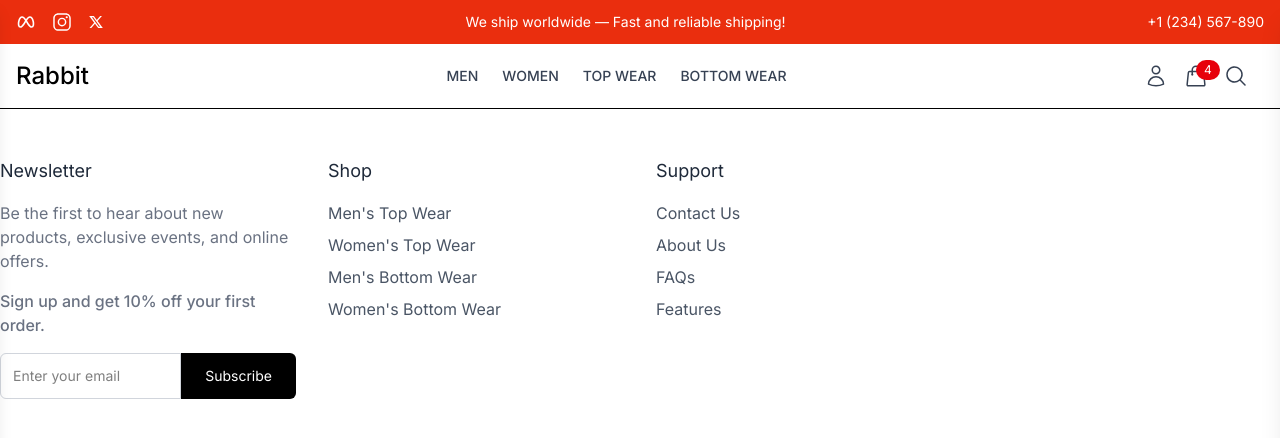
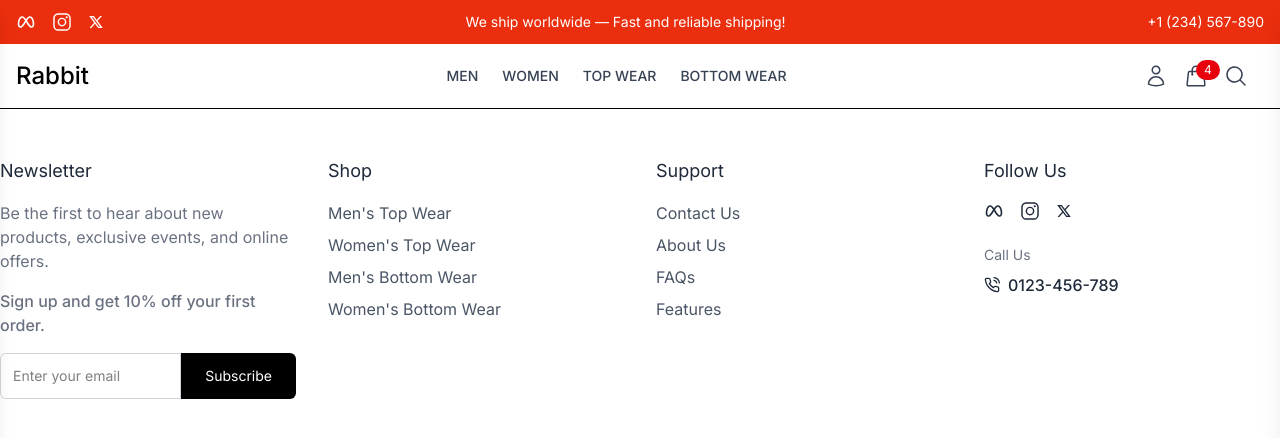
Before and after one commit to abenaya-se22003/Full_Stack_MERN_Project, a React (Vite) app in the folder frontend/: page / in a window 1280 px wide. Shown: the top 438 px of the page. Built offline with nearby package versions, Linux system fonts and the light colour scheme; a web font is replaced by a local one.

Commit message:
add Follow Us & Contact section to Footer component

```diff
--- a/frontend/src/components/Common/Footer.jsx
+++ b/frontend/src/components/Common/Footer.jsx
@@ -56,8 +56,31 @@ const Footer = () => {
           </ul>
         </div>
 
+          {/* Follow Us & Contact */}
+        <div>
+          <h3 className="text-lg text-gray-800 mb-4">Follow Us</h3>
+          <div className="flex items-center space-x-4 mb-6">
+            <a href="https://www.facebook.com" target="_blank" rel="noopener noreferrer" className="hover:text-gray-500 text-gray-800">
+              <TbBrandMeta className="h-5 w-5" />
+            </a>
+            <a href="https://www.instagram.com" target="_blank" rel="noopener noreferrer" className="hover:text-gray-500 text-gray-800">
+              <IoLogoInstagram className="h-5 w-5" />
+            </a>
+            <a href="https://www.twitter.com" target="_blank" rel="noopener noreferrer" className="hover:text-gray-500 text-gray-800">
+              <RiTwitterXLine className="h-4 w-4" />
+            </a>
+          </div>
 
-     </div>
+          <p className="text-gray-500 text-sm mb-2">Call Us</p>
+          <p className="flex items-center text-gray-800 font-medium">
+            <FiPhoneCall className="inline-block mr-2" />
+            0123-456-789
+          </p>
+        </div>
+        </div>
+
+
+
            </footer>
   );
 };
```
